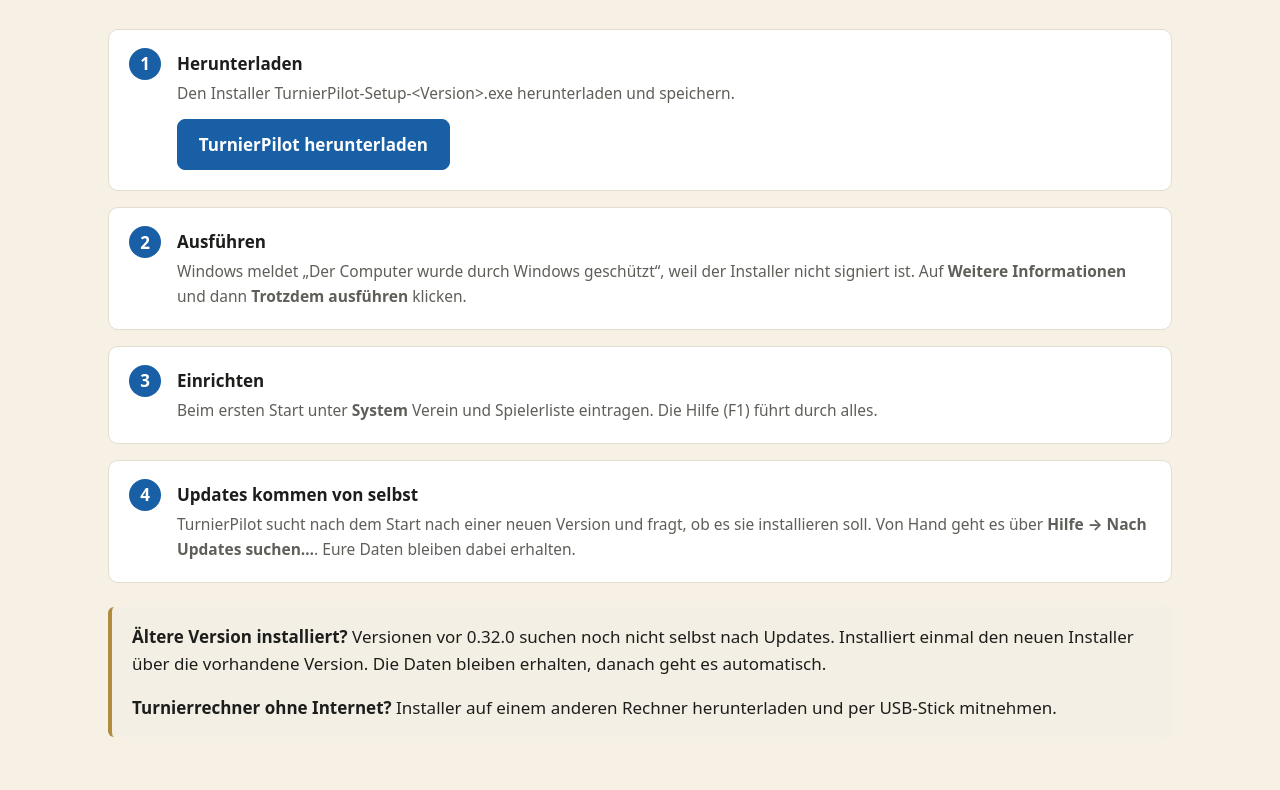
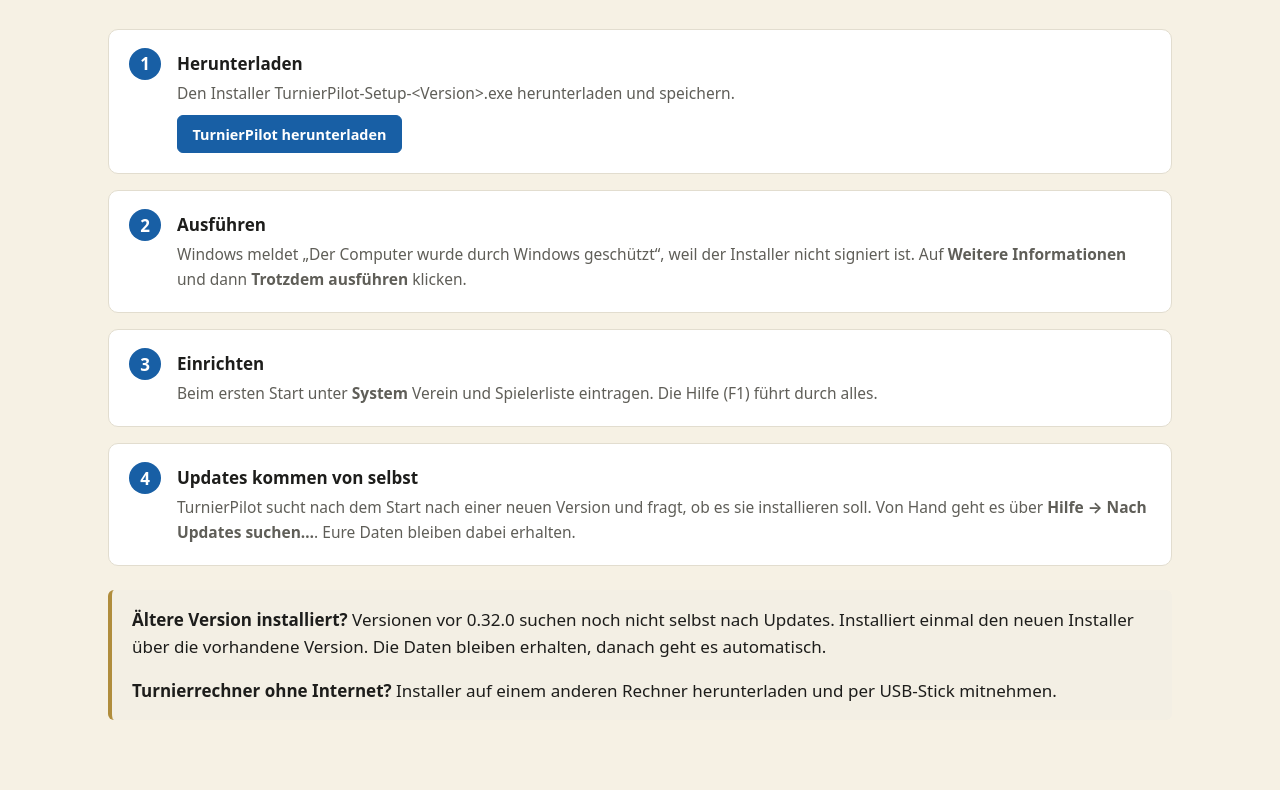
Before and after one commit to DauCoder2001/CueDesk.de, a plain HTML site: page turnierpilot.html in a window 1280 px wide. Shown: the part 2950-3740 px from the top of the page. Drawn offline with Linux system fonts and the light colour scheme; no server answers.

Commit message:
TurnierPilot: kleinerer Download-Knopf in Schritt 1 (1.3.2)
Co-Authored-By: Claude Opus 5.5 <noreply@anthropic.com>

```diff
--- a/assets/seite.js
+++ b/assets/seite.js
@@ -1,6 +1,6 @@
 // CueDesk-Website – gemeinsames Skript aller Seiten.
 // VERSION ist die einzige Stelle, an der die Versionsnummer der Website steht.
-const VERSION = "1.3.1";
+const VERSION = "1.3.2";
 
 document.querySelectorAll("[data-version]").forEach((el) => {
   el.textContent = "Version " + VERSION;
--- a/assets/stil.css
+++ b/assets/stil.css
@@ -112,6 +112,7 @@ p { margin: 0 0 1em; }
 .knopf:hover { background: var(--akzent-dunkel); border-color: var(--akzent-dunkel); }
 .knopf.zweit { background: transparent; color: var(--akzent) !important; }
 .knopf.zweit:hover { background: var(--akzent-hell); }
+.knopf.klein { padding: .4rem .9rem; font-size: .9rem; border-radius: 6px; }
 .navi .knopf { padding: .5rem 1rem; }
 @media (prefers-color-scheme: dark) {
   :root:not([data-theme="light"]) .knopf:not(.zweit) { color: #0d1620 !important; }
@@ -211,7 +212,7 @@ p { margin: 0 0 1em; }
   :root:not([data-theme="light"]) .schritte li::before { color: #0d1620; }
 }
 .schritte li > strong { display: block; margin-bottom: 4px; }
-.schritte li .knopf { margin-top: .8rem; }
+.schritte li .knopf { margin-top: .6rem; }
 .schritte li p { margin: 0; color: var(--text-leise); font-size: .97rem; }
 
 /* ---------- Fragen ---------- */
--- a/turnierpilot.html
+++ b/turnierpilot.html
@@ -132,7 +132,7 @@
       <div class="huelle">
         <h2>Installieren und aktuell halten</h2>
         <ol class="schritte">
-          <li><strong>Herunterladen</strong><p>Den Installer <span id="tp-dateiname">TurnierPilot-Setup-&lt;Version&gt;.exe</span> herunterladen und speichern.</p><a class="knopf" data-tp-download href="https://github.com/DauCoder2001/turnierpilot/releases/latest">TurnierPilot herunterladen</a></li>
+          <li><strong>Herunterladen</strong><p>Den Installer <span id="tp-dateiname">TurnierPilot-Setup-&lt;Version&gt;.exe</span> herunterladen und speichern.</p><a class="knopf klein" data-tp-download href="https://github.com/DauCoder2001/turnierpilot/releases/latest">TurnierPilot herunterladen</a></li>
           <li><strong>Ausführen</strong><p>Windows meldet „Der Computer wurde durch Windows geschützt“, weil der Installer nicht signiert ist. Auf <strong>Weitere Informationen</strong> und dann <strong>Trotzdem ausführen</strong> klicken.</p></li>
           <li><strong>Einrichten</strong><p>Beim ersten Start unter <strong>System</strong> Verein und Spielerliste eintragen. Die Hilfe (F1) führt durch alles.</p></li>
           <li><strong>Updates kommen von selbst</strong><p>TurnierPilot sucht nach dem Start nach einer neuen Version und fragt, ob es sie installieren soll. Von Hand geht es über <strong>Hilfe → Nach Updates suchen…</strong>. Eure Daten bleiben dabei erhalten.</p></li>
```
Also changed, not shown: 1 other file.
